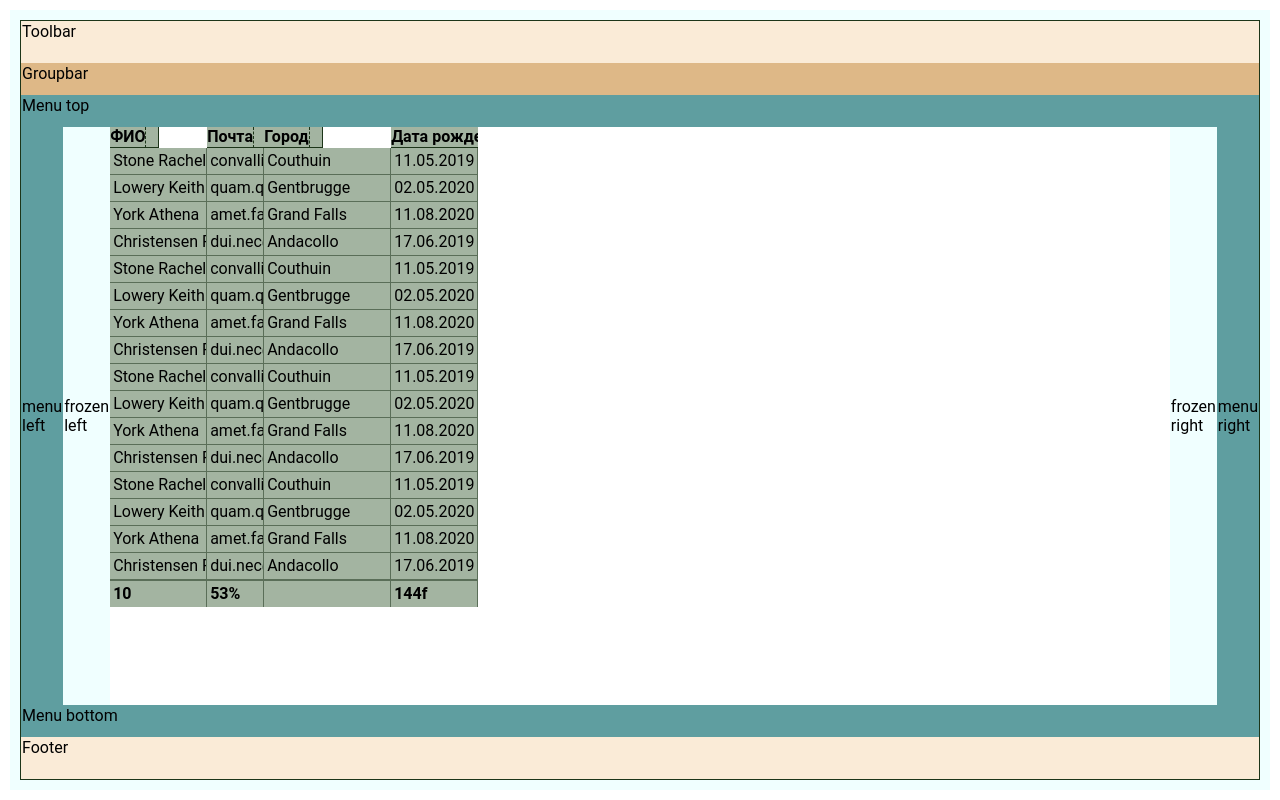
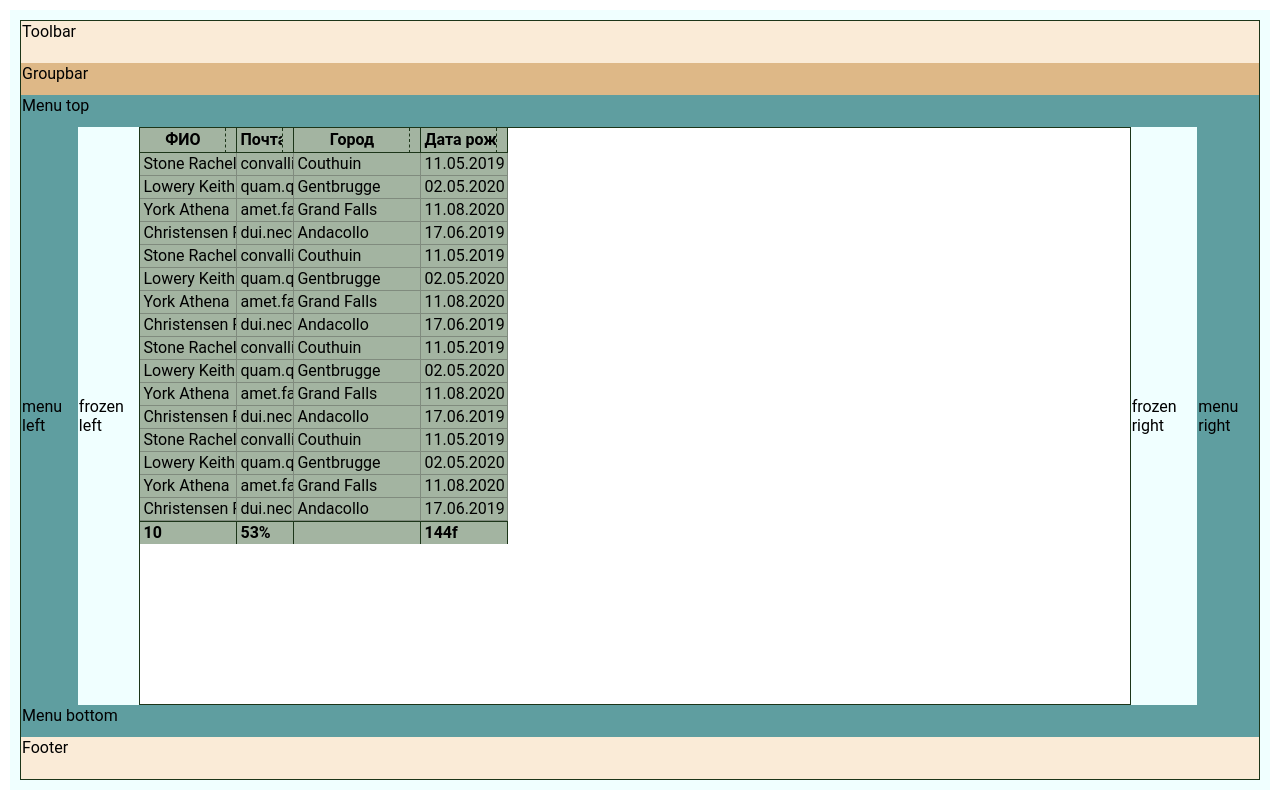
Before and after one commit to ATN554/atn-table, a React (Create React App) app: page / in a window 1280 px wide. Built offline with nearby package versions, Linux system fonts and the light colour scheme.

Commit message:
Changes
a lot of fixes

```diff
--- a/src/App.js
+++ b/src/App.js
@@ -10,10 +10,7 @@ export default class App extends React.Component {
     this.state = {
       columns: columns,
       data: data,
-      totals: totals,
-      resizer: (
-        <div></div>
-      )
+      totals: totals
     };
   }
 
@@ -24,7 +21,6 @@ export default class App extends React.Component {
           columns={this.state.columns}
           data={this.state.data}
           totals={this.state.totals}
-          resizer={this.state.resizer}
         />
       </div>
     );
--- a/src/AtnTable/AtnContent.js
+++ b/src/AtnTable/AtnContent.js
@@ -13,8 +13,7 @@ export default class AtnContent extends React.Component {
     this.state = {
       columns: props.columns,
       data: props.data,
-      totals: props.totals,
-      resizer: props.resizer
+      totals: props.totals
     };
 
     this.handleHeaderResize = this.handleHeaderResize.bind(this);
@@ -23,24 +22,18 @@ export default class AtnContent extends React.Component {
 
   handleHeaderResize(column, width) {
     let columns = this.state.columns;
-    column.tableData.width = width;
+    column.width = width;
     this.setState({ columns });
   }
 
   handleDragEnd(idFrom, idTo) {
     let columns = this.state.columns;
-    let colFromId = idFrom.substr(9);
-    let colToId = idTo.substr(9);
-    if (colFromId !== colToId) {
-      let colFromIdx = columns.findIndex((el) => el.tableData.id === colFromId);
-      let colToIdx = columns.findIndex((el) => el.tableData.id === colToId);
-      swap(columns, colFromIdx, colToIdx);
+    if (idFrom !== idTo) {
+      let idxFrom = columns.findIndex((el) => el.tableData.draggableId === idFrom);
+      let idxTo = columns.findIndex((el) => el.tableData.droppableId === idTo);
+      swap(columns, idxFrom, idxTo);
       this.setState({ columns });
     }
-  }
-
-  componentDidMount() {
-    /*let resizer = document.getElementById("resizable-th-0");*/
   }
 
   render() {
@@ -52,7 +45,6 @@ export default class AtnContent extends React.Component {
               <AtnHeadCell
                 key={"th" + col.tableData.id}
                 column={col}
-                resizer={this.state.resizer}
                 onChangeWidth={(column, width) => {
                   this.handleHeaderResize(column, width);
                 }}
@@ -68,10 +60,10 @@ export default class AtnContent extends React.Component {
           {this.state.data.map((row, row_index) => (
             <div className="atn-tbody-tr" key={"tr" + row_index}>
               {this.state.columns.map((column, col_index) => (
-                <div className="atn-tbody-td" key={"td" + col_index}>
+                <div className="atn-tbody-td" key={"tb" + col_index} >
                   <div
                     className="atn-tbody-td-container"
-                    style={{ width: column.tableData.width + "px" }}
+                    style={{ width: column.width + "px" }}
                   >
                     {row[column.field]}
                   </div>
@@ -87,7 +79,7 @@ export default class AtnContent extends React.Component {
               <div key={"tf" + col_index} className="atn-tfoot-td">
                 <div
                   className="atn-tfoot-td-container"
-                  style={{ width: column.tableData.width + "px" }}
+                  style={{ width: column.width + "px" }}
                 >
                   {this.state.totals[column.field]}
                 </div>
--- a/src/AtnTable/AtnHeadCell.js
+++ b/src/AtnTable/AtnHeadCell.js
@@ -1,4 +1,5 @@
 import React from "react";
+import getUID from "../UID/uid.js";
 import Draggable from "../DND/Draggable.js";
 import Droppable from "../DND/Droppable.js";
 
@@ -6,16 +7,17 @@ export default class AtnTheadTr extends React.Component {
   constructor(props) {
     super(props);
 
-    this.ref = null;
-
     this.state = {
-      selfId: "Droppable" + props.column.tableData.id,
+      droppableId: props.column.tableData.droppableId,
+      draggableId: props.column.tableData.draggableId,
+      resizerId: getUID(),
       column: props.column,
       pageX: undefined,
       curCol: undefined,
       curColWidth: undefined,
-      curColMinWidth: undefined,
-      curColMaxWidth: this.props.maxWidth
+      curColMinWidth: props.column.minWidth ? props.column.minWidth : 0,
+      curColMaxWidth: props.column.maxWidth ? props.column.maxWidth : 500,
+      resizerWidth: 0
     }
 
     this.onDragStart = this.onDragStart.bind(this);
@@ -25,23 +27,19 @@ export default class AtnTheadTr extends React.Component {
   }
 
   onDragStart(idFrom, x, y) {
-    let curCol = document.getElementById(this.state.selfId);
+    let curCol = document.getElementById(this.state.draggableId);
     let cs = getComputedStyle(curCol);
     let width =
       curCol.offsetWidth -
       parseFloat(cs.paddingLeft) -
       parseFloat(cs.paddingRight) -
       parseFloat(cs.borderLeftWidth) -
-      parseFloat(cs.borderRightWidth);
-    if (!curCol.style.minWidth) {
-      curCol.style.minWidth =
-        (this.props.minWidth ? this.props.minWidth : width) + "px";
-    }
+      parseFloat(cs.borderRightWidth) +
+      this.state.resizerWidth;
     this.setState({
       curCol: curCol,
       pageX: x,
-      curColWidth: width,
-      curColMinWidth: parseFloat(curCol.style.minWidth)
+      curColWidth: width
     });
   }
 
@@ -50,8 +48,6 @@ export default class AtnTheadTr extends React.Component {
     if (curCol) {
       let diffX = x - this.state.pageX;
       let newWidth = this.state.curColWidth + diffX;
-      curCol.style.width = newWidth + "px";
-      //this.props.onChangeWidth(this.state.column, curCol.offsetWidth);
       this.props.onChangeWidth(this.state.column, newWidth);
     }
   }
@@ -60,49 +56,50 @@ export default class AtnTheadTr extends React.Component {
     this.setState({
       curCol: undefined,
       pageX: undefined,
-      curColWidth: undefined,
-      curColMinWidth: undefined
+      curColWidth: undefined
     });
   }
 
   allowMove(idFrom, xs, ys, xe, ye) {
     let curCol = this.state.curCol;
     if (curCol) {
+      let deltaX = xe - xs;
       let diffX = xe - this.state.pageX;
       let newWidth = this.state.curColWidth + diffX;
-      let minWidth = this.state.curColMinWidth;
+      let minWidth = this.state.curColMinWidth + this.state.resizerWidth;
       let maxWidth = this.state.curColMaxWidth;
-      return newWidth > minWidth && (maxWidth ? newWidth < maxWidth : true);
+      return ((deltaX < 0 && newWidth > minWidth) || (deltaX > 0 && newWidth < maxWidth));
     }
     return false;
   }
 
+  componentDidMount() {
+    let resizer = document.getElementById(this.state.resizerId);
+    let resizerWidth = resizer.offsetWidth;
+    this.setState({ resizerWidth: resizerWidth});
+  }
+
   render() {
-    let column = this.state.column;
-    let id = column.tableData.id;
-    let width = column.tableData.width;
     return(
       <Droppable
-        id={this.state.selfId}
-        key={"th" + id}
+        id={this.state.droppableId}
         type="div"
         className="atn-thead-td"
-        style={{ width: (width+7) + "px" }}
       >
         <Draggable
-          id={"Draggable" + id}
+          id={this.state.draggableId}
+          type="div"
           droppable={"atn-thead-td"}
-          type="div"
+          className="atn-thead-td-container"
+          style={{ width: (this.state.column.width - this.state.resizerWidth) + "px" }}
           axis="horizontal"
-          className="atn-thead-td-container"
           onDragEnd={(idFrom, idTo, x, y) => this.props.onDragEnd(idFrom, idTo)}
         >
-          {column.title}
+          {this.state.column.title}
         </Draggable>
 
         <Draggable
-          id={"resizable-th-" + id}
-          key={"resizable-th-" + id}
+          id={this.state.resizerId}
           type="div"
           showClone={false}
           className="atn-thead-td-resizer"
@@ -112,9 +109,7 @@ export default class AtnTheadTr extends React.Component {
           onDragEnd={(idFrom, idTo, x, y) => { this.onDragStop(idFrom, x, y); }}
           onDragCancel={(idFrom, x, y) => { this.onDragStop(idFrom, x, y); }}
           allowMove={(idFrom, xs, ys, xe, ye) => { return this.allowMove(idFrom, xs, ys, xe, ye); }}
-        >
-          {this.props.resizer}
-        </Draggable>
+        />
       </Droppable>
     );
   }
--- a/src/AtnTable/AtnTable.js
+++ b/src/AtnTable/AtnTable.js
@@ -1,18 +1,31 @@
 import React from "react";
 import "./container.css";
+import getUID from "../UID/uid.js";
 import AtnContent from "./AtnContent.js";
+
+const fillColumnsTableData = (columns) => {
+  columns.forEach((column, column_idx) => {
+    if (!column.tableData) {
+      column.tableData = {};
+    }
+    column.tableData.id = column_idx;
+    column.tableData.droppableId = getUID();
+    column.tableData.draggableId = getUID();
+  });
+  return columns;
+}
 
 export default class AtnTable extends React.Component {
   constructor(props) {
     super(props);
 
+    ;
+
     this.state = {
-      columns: props.columns,
+      columns: fillColumnsTableData(props.columns),
       data: props.data,
-      totals: props.totals,
-      resizer: props.resizer,
+      totals: props.totals
     };
-
   }
 
   render() {
@@ -49,7 +62,6 @@ export default class AtnTable extends React.Component {
                   columns={this.state.columns}
                   data={this.state.data}
                   totals={this.state.totals}
-                  resizer={this.state.resizer}
                 />
               </td>
               <td className="atn-content-right">
--- a/src/AtnTable/container.css
+++ b/src/AtnTable/container.css
@@ -32,7 +32,7 @@
 
 .atn-content-mid {
   background-color: white;
-  width: 100%;
+  width: 80%;
   position: relative;
 }
 
--- a/src/AtnTable/content.css
+++ b/src/AtnTable/content.css
@@ -4,7 +4,7 @@
   left: 0px;
   right: 0px;
   bottom: 0px;
-  border: 0px solid rgb(28, 53, 25);
+  border: 1px solid rgb(28, 53, 25);
   border-collapse: collapse;
   overflow: auto;
 }
@@ -13,6 +13,7 @@
   position: sticky;
   top: 0;
   font-weight: bold;
+  height: 25px;
 }
 
 .atn-thead-tr {
@@ -23,31 +24,27 @@
   display: inline-block;
   white-space: nowrap;
   vertical-align: middle;
-  width: 100%;
-  overflow: hidden;
 }
 
 .atn-thead-td-container {
   display: inline-block;
-  white-space: nowrap;
-  vertical-align: middle;
-  width: auto;
-  height: 20px;
+  height: 18px;
+  line-height: 18px;
+  border-right: 1px dashed rgb(28, 53, 25);
   border-bottom: 1px solid rgb(28, 53, 25);
-  border-right: 1px dashed rgb(28, 53, 25);
-  border-radius: 0;
   background-color: rgb(163, 180, 161);
   cursor: move;
   user-select: none;
-  padding: 0px;
+  padding: 3px;
   margin: 0px;
+  overflow: hidden;
   text-align: center;
 }
-
+/*
 .atn-thead-td-container:last-child {
   border-left: 1px solid rgb(28, 53, 25);
 }
-
+*/
 .atn-thead-td-container:hover,
 .atn-thead-td-container:focus,
 .atn-thead-td-container:active {
@@ -56,16 +53,17 @@
 
 .atn-thead-td-resizer {
   display: inline-block;
-  white-space: nowrap;
-  vertical-align: middle;
-  width: 12px;
-  height: 20px;
+  /*float: right;
+  white-space: nowrap;*/
+  width: 4px;
+  height: 18px;
+  line-height: 18px;
   border-right: 1px solid rgb(28, 53, 25);
   border-bottom: 1px solid rgb(28, 53, 25);
   background-color: rgb(163, 180, 161);
   cursor: col-resize;
   user-select: none;
-  padding: 0px;
+  padding: 3px;
   margin: 0px;
 }
 
@@ -91,10 +89,10 @@
 }
 
 .atn-tbody-td-container {
-  height: 20px;
-  border-bottom: 1px solid rgb(90, 110, 88);
-  border-right: 1px solid rgb(90, 110, 88);
-  border-radius: 0;
+  height: 16px;
+  line-height: 16px;
+  border-right: 1px solid rgb(128, 139, 126);
+  border-bottom: 1px solid rgb(128, 139, 126);
   background-color: rgb(163, 180, 161);
   padding: 3px;
   margin: 0px;
@@ -105,6 +103,7 @@
   position: sticky;
   bottom: 0;
   font-weight: bold;
+  height: 23px;
 }
 
 .atn-tfoot-tr {
@@ -118,10 +117,10 @@
 }
 
 .atn-tfoot-td-container {
-  height: 20px;
-  border-top: 1px solid rgb(90, 110, 88);
-  border-right: 1px solid rgb(90, 110, 88);
-  border-radius: 0;
+  height: 16px;
+  line-height: 16px;
+  border-top: 1px solid rgb(28, 53, 25);
+  border-right: 1px solid rgb(28, 53, 25);
   background-color: rgb(163, 180, 161);
   padding: 3px;
   margin: 0px;
--- /dev/null
+++ b/src/UID/uid.js
@@ -0,0 +1,8 @@
+export default function getUID() {
+  let id = "f" + Math.floor((1 + Math.random()) * 0x10000000);
+  if (document.getElementById(id)) {
+    console.log("UID generator: dupplicated id", id);
+    id = getUID();
+  }
+  return id;
+}
--- a/src/data.js
+++ b/src/data.js
@@ -1,8 +1,26 @@
 export const columns = [
-  { title: "ФИО", field: "Name", tableData: { id: "0", width: 90 } },
-  { title: "Почта", field: "Email", tableData: { id: "1", width: 50 } },
-  { title: "Город", field: "City", tableData: { id: "2", width: 120 } },
-  { title: "Дата рождения", field: "DT", type: "date", format: "DD.MM.YYYY", tableData: { id: "3", width: 80 } }
+  { title: "ФИО",
+    field: "Name",
+    width: 90,
+    mimWidth: 10,
+    maxWidth: 250
+  },
+  { title: "Почта",
+    field: "Email",
+    width: 50,
+    frozen: "left"
+  },
+  { title: "Город",
+    field: "City",
+    width: 120,
+    frozen: "right"
+  },
+  { title: "Дата рождения",
+    field: "DT",
+    type: "date",
+    format: "DD.MM.YYYY",
+    width: 80
+  }
 ];
 
 export const totals = {
```
Also changed, not shown: src/AtnTable/AtnTheadTr.js (deleted, +0 -157 lines), src/DND/Draggable.js (+6 -8 lines).
